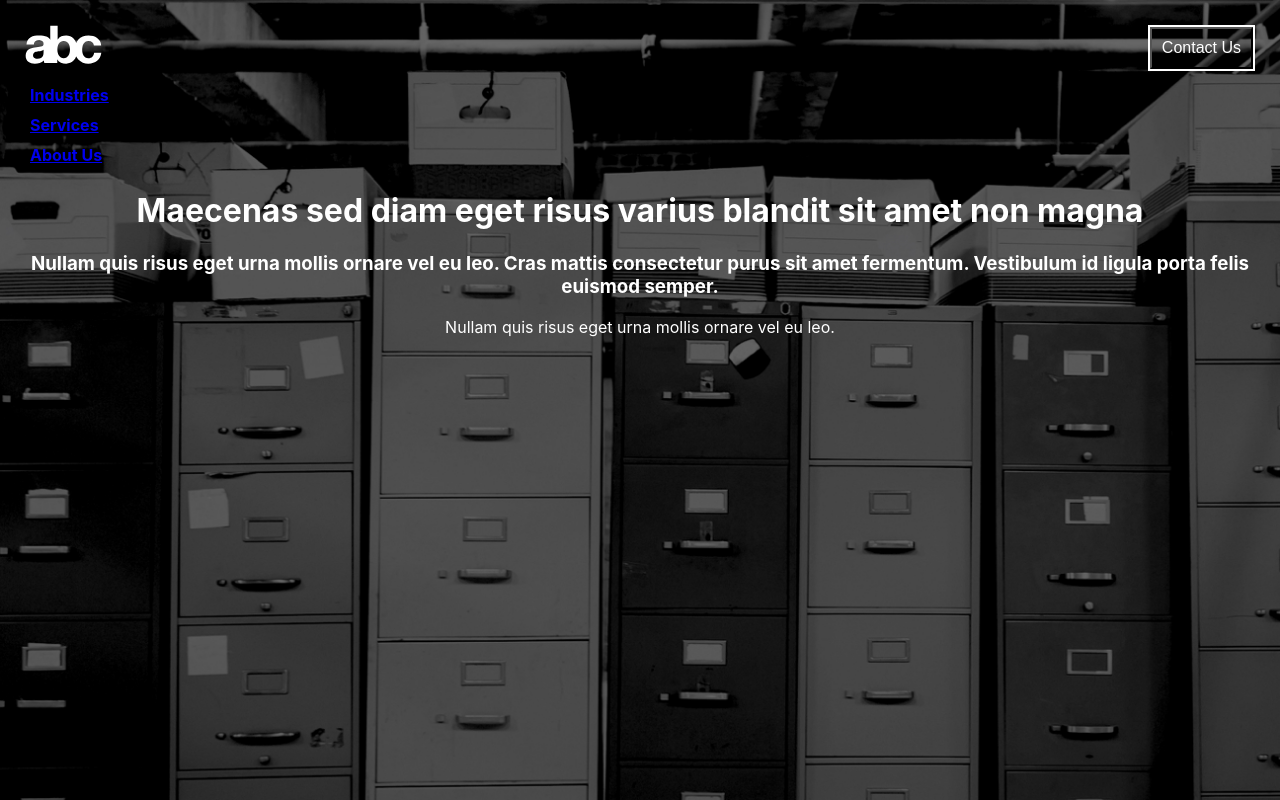
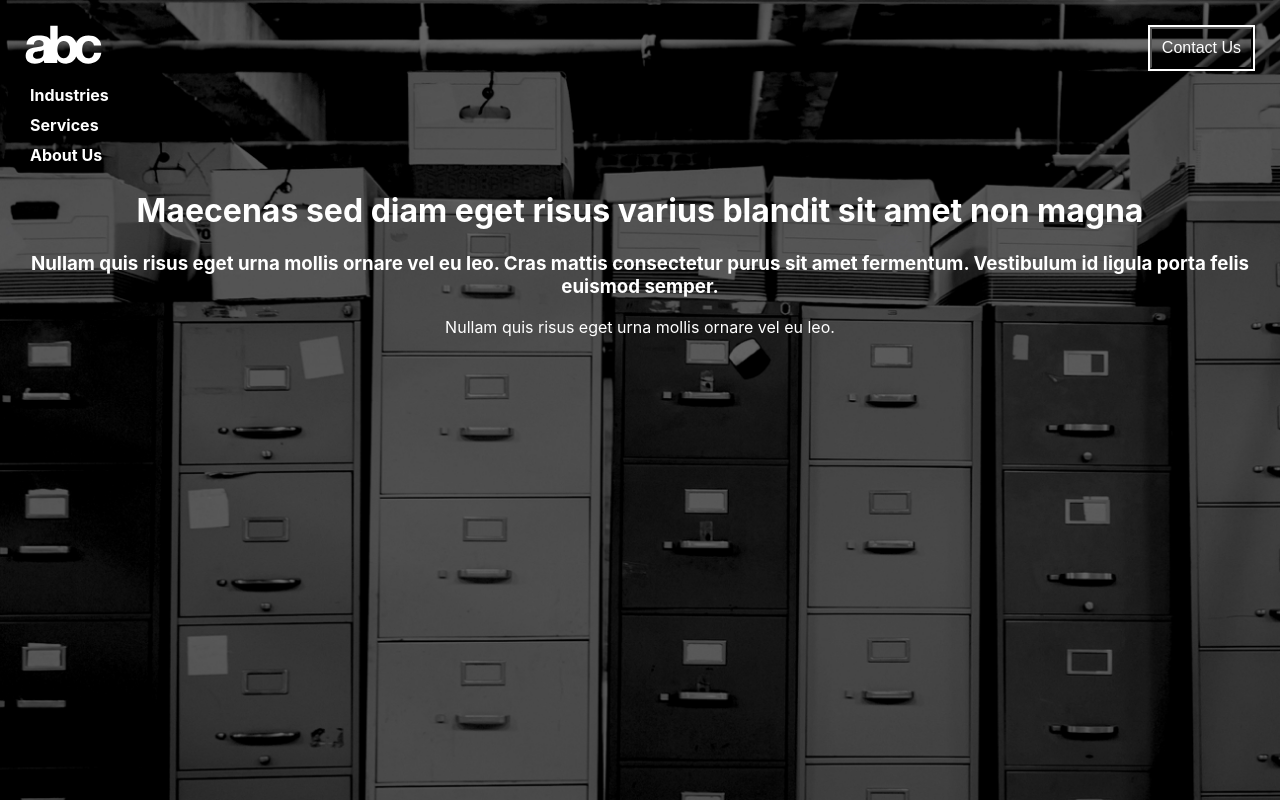
Before and after one commit to JustJeo/bukwild-marquee-test, a React (Create React App) app: page /aboutus in a window 1280 px wide. Built offline with nearby package versions, Linux system fonts and the light colour scheme.

Commit message:
hard codes nav bar to style links

```diff
--- a/src/App.css
+++ b/src/App.css
@@ -38,8 +38,8 @@
   }
 }
 
-header {
-  background-color: transparent;
+.nav {
+  font-size: 1em;
 }
 
 .logo {
@@ -59,6 +59,15 @@ ul {
   padding: 0px 25px;
 }
 
+a {
+  text-decoration: none;
+  color: white;
+}
+
+a.servLink {
+  color: #ffc004;
+}
+
 button {
   background-color: transparent;
   color: white;
--- a/src/index.css
+++ b/src/index.css
@@ -1,11 +1,11 @@
 body {
-  margin: 0;
+  margin: 0 auto;
   font-family: -apple-system, BlinkMacSystemFont, 'Segoe UI', 'Roboto', 'Oxygen',
     'Ubuntu', 'Cantarell', 'Fira Sans', 'Droid Sans', 'Helvetica Neue',
     sans-serif;
   -webkit-font-smoothing: antialiased;
   -moz-osx-font-smoothing: grayscale;
-  height: 100%;
+  text-align: center;
 }
 
 code {
--- a/src/pages/AboutUs.js
+++ b/src/pages/AboutUs.js
@@ -5,6 +5,7 @@ import { Link } from 'react-router-dom'
 const AboutUs = () => {
   return (
     <div className = "AboutUs">
+      <div className = "nav">
         <div className = "contact">
           <button>Contact Us</button>
         </div>
@@ -13,9 +14,10 @@ const AboutUs = () => {
         <div className = 'menu'>
           <ul>
             <li><Link to = {'/industries'}>Industries</Link></li>
-          <li><Link to = {'/services'}>Services</Link></li>
+            <li class = "servLink"><Link to = {'/services'}>Services</Link></li>
             <li><Link to = {'/aboutus'}>About Us</Link></li>
           </ul>
+        </div>
       </div>
       <div className = "Header">
         <h1>Maecenas sed diam eget risus varius blandit sit amet non magna</h1>
--- a/src/pages/Industries.js
+++ b/src/pages/Industries.js
@@ -5,6 +5,7 @@ import { Link } from 'react-router-dom'
 const Industries = () => {
   return (
     <div className = "Industries">
+      <div className = "nav">
         <div className = "contact">
           <button>Contact Us</button>
         </div>
@@ -13,9 +14,10 @@ const Industries = () => {
         <div className = 'menu'>
           <ul>
             <li><Link to = {'/industries'}>Industries</Link></li>
-          <li><Link to = {'/services'}>Services</Link></li>
+            <li class = "servLink"><Link to = {'/services'}>Services</Link></li>
             <li><Link to = {'/aboutus'}>About Us</Link></li>
           </ul>
+        </div>
       </div>
       <div className = "Header">
         <h1>Industries</h1>
--- a/src/pages/Services.js
+++ b/src/pages/Services.js
@@ -5,6 +5,7 @@ import { Link } from 'react-router-dom'
 const Services = () => {
   return (
     <div className = "Services">
+      <div className = "nav">
         <div className = "contact">
           <button>Contact Us</button>
         </div>
@@ -13,9 +14,10 @@ const Services = () => {
         <div className = 'menu'>
           <ul>
             <li><Link to = {'/industries'}>Industries</Link></li>
-          <li><Link to = {'/services'}>Services</Link></li>
+            <li class = "servLink"><Link to = {'/services'}>Services</Link></li>
             <li><Link to = {'/aboutus'}>About Us</Link></li>
           </ul>
+        </div>
       </div>
       <div className = "Header">
         <h1>Services</h1>
```
Lines whose indentation alone changed are shown as unchanged.
